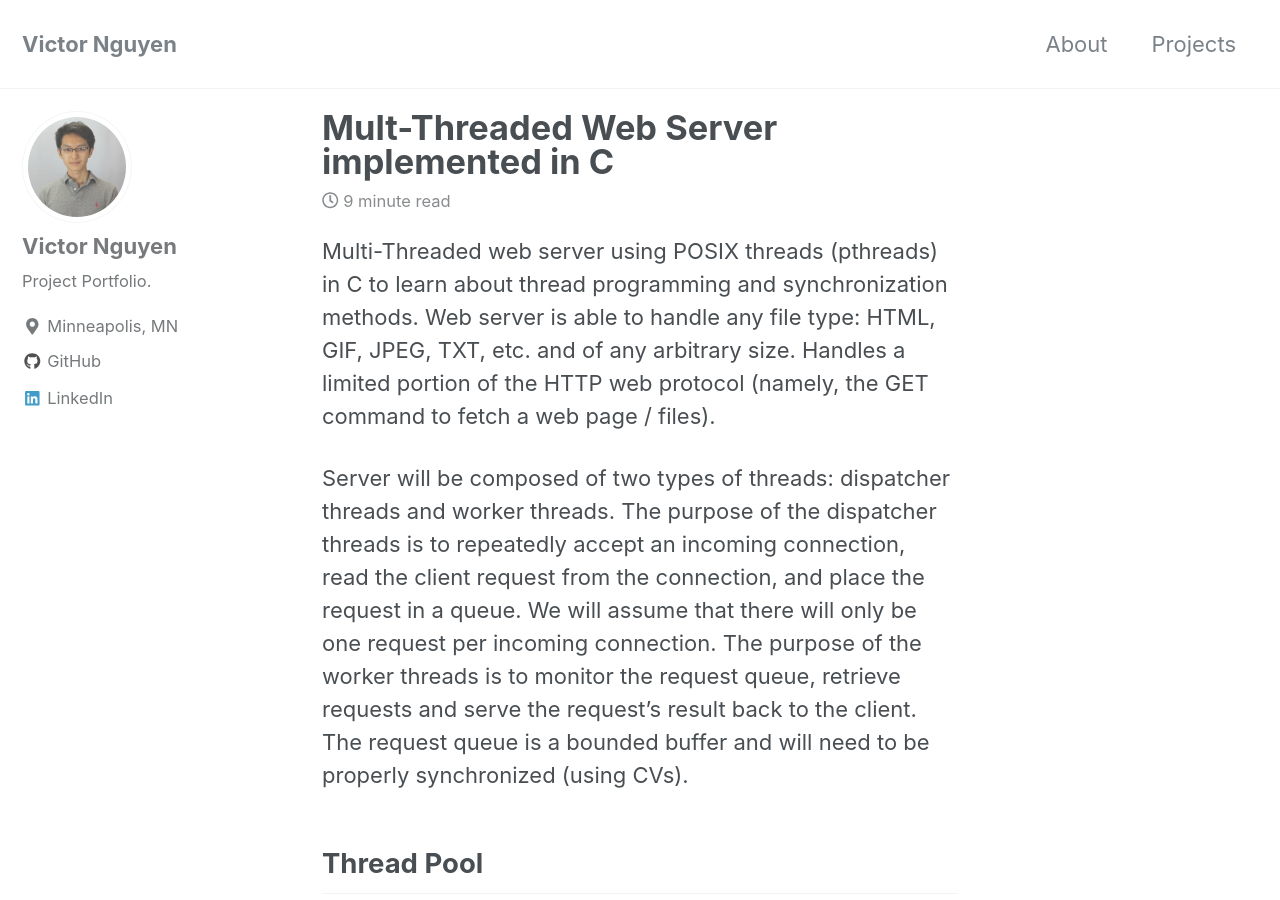
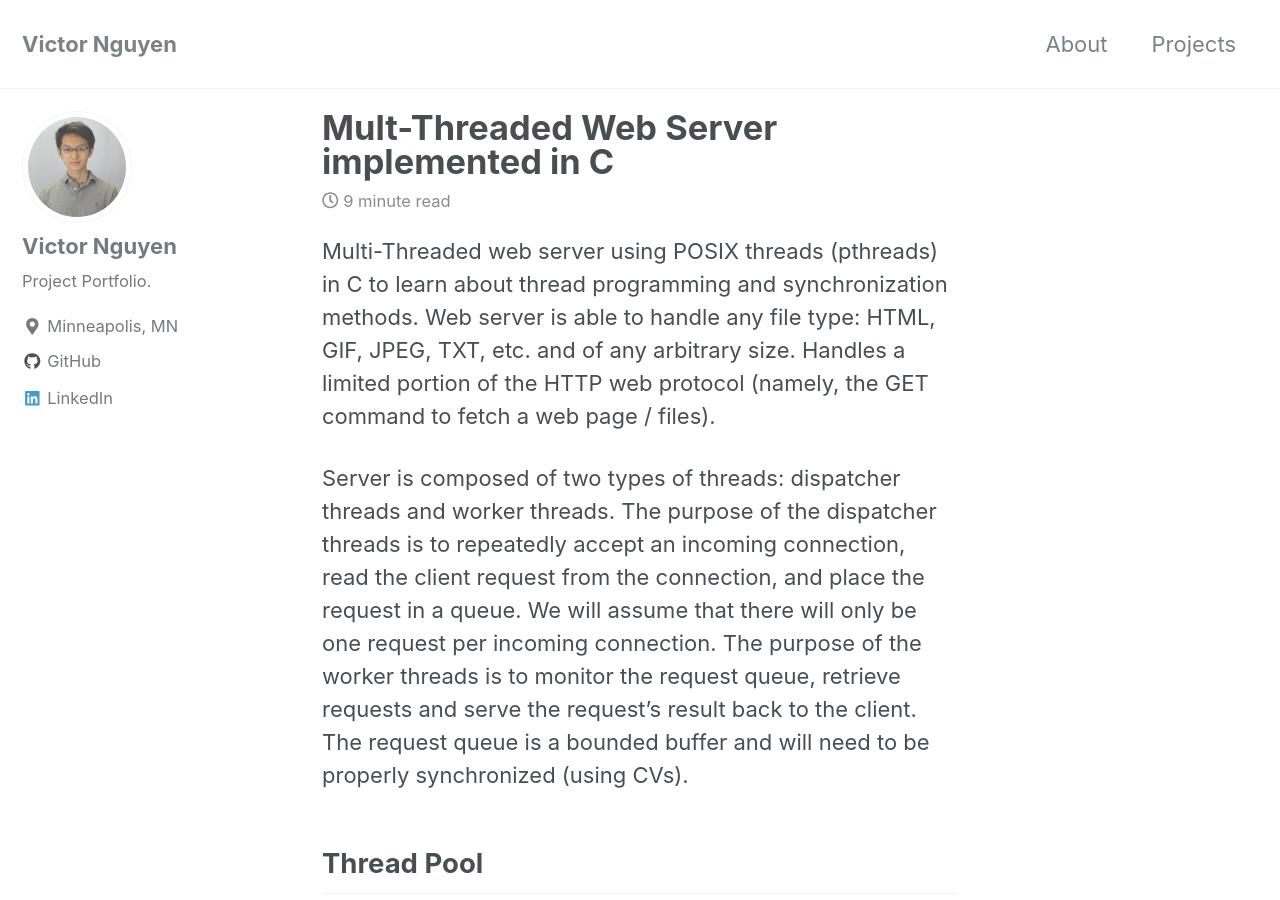
Before and after one commit to VictorNguyenCS/VictorNguyenCS.github.io, a Jekyll site: the page built from _posts/2018-12-10-Multi-Treaded_Web_Server.md, in a window 1280 px wide and 900 px high. Built offline with Jekyll 4.4.1, drawn with Linux system fonts in a browser that asks for light colours; nearby versions of some CDN libraries.

```diff
--- a/_posts/2018-12-10-Multi-Treaded_Web_Server.md
+++ b/_posts/2018-12-10-Multi-Treaded_Web_Server.md
@@ -7,7 +7,7 @@ exceprt: "Multi-Threaded Web Server implemented in C, using threading techniques
 
 Multi-Threaded web server using POSIX threads (pthreads) in C to learn about thread programming and synchronization methods. Web server is able to handle any file type: HTML, GIF, JPEG, TXT, etc. and of any arbitrary size. Handles a limited portion of the HTTP web protocol (namely, the GET command to fetch a web page / files).
 
-Server will be composed of two types of threads: dispatcher threads and worker threads. The purpose of the dispatcher threads is to repeatedly accept an incoming connection, read the client request from the connection, and place the request in a queue. We will assume that there will only be one request per incoming connection. The purpose of the worker threads is to monitor the request queue, retrieve requests and serve the request’s result back to the client. The request queue is a bounded buffer and will need to be properly synchronized (using CVs).
+Server is composed of two types of threads: dispatcher threads and worker threads. The purpose of the dispatcher threads is to repeatedly accept an incoming connection, read the client request from the connection, and place the request in a queue. We will assume that there will only be one request per incoming connection. The purpose of the worker threads is to monitor the request queue, retrieve requests and serve the request’s result back to the client. The request queue is a bounded buffer and will need to be properly synchronized (using CVs).
 
 <h2> Thread Pool </h2>
 Server creates a static/fixed pool of dispatcher and worker threads when the server starts. The dispatcher thread pool size should be num_dispatch and the worker thread pool size should be num_workers.
```
